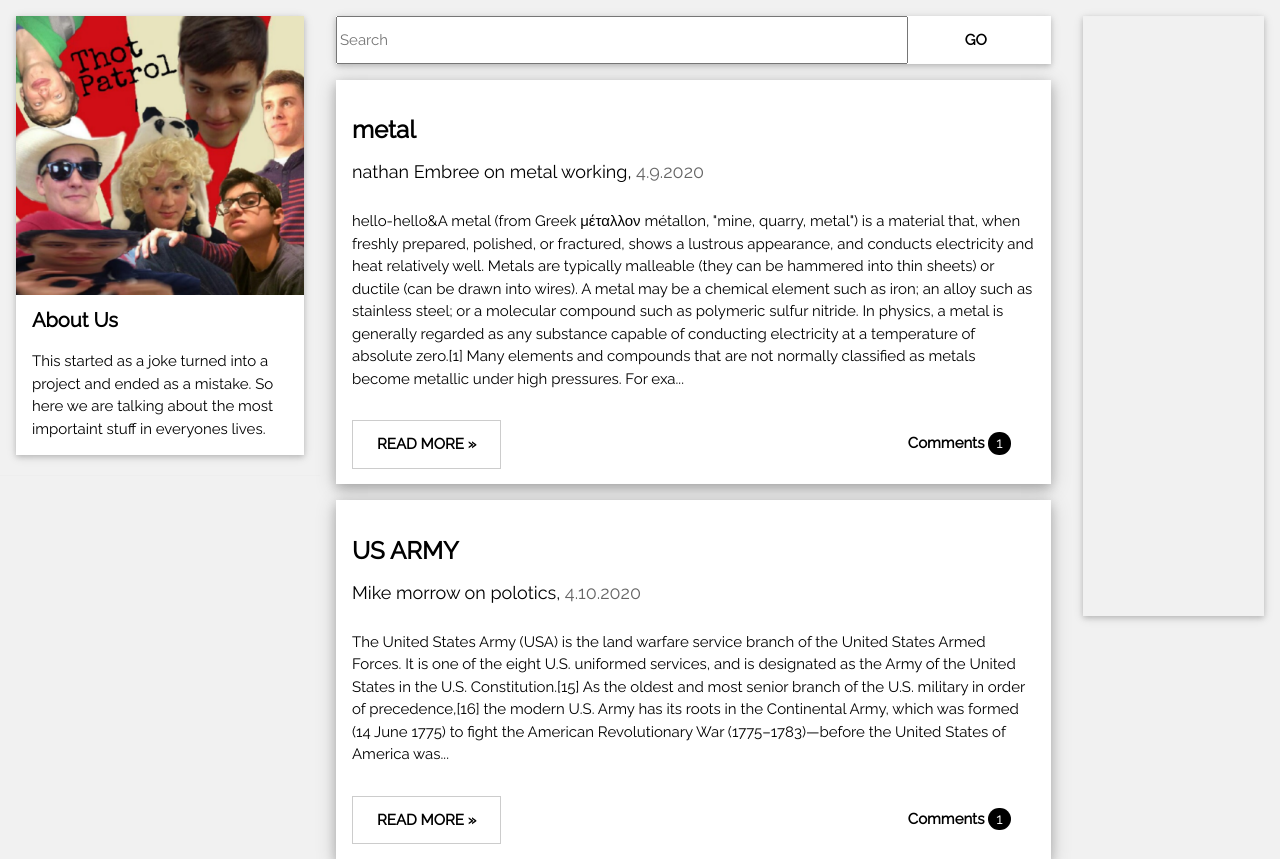
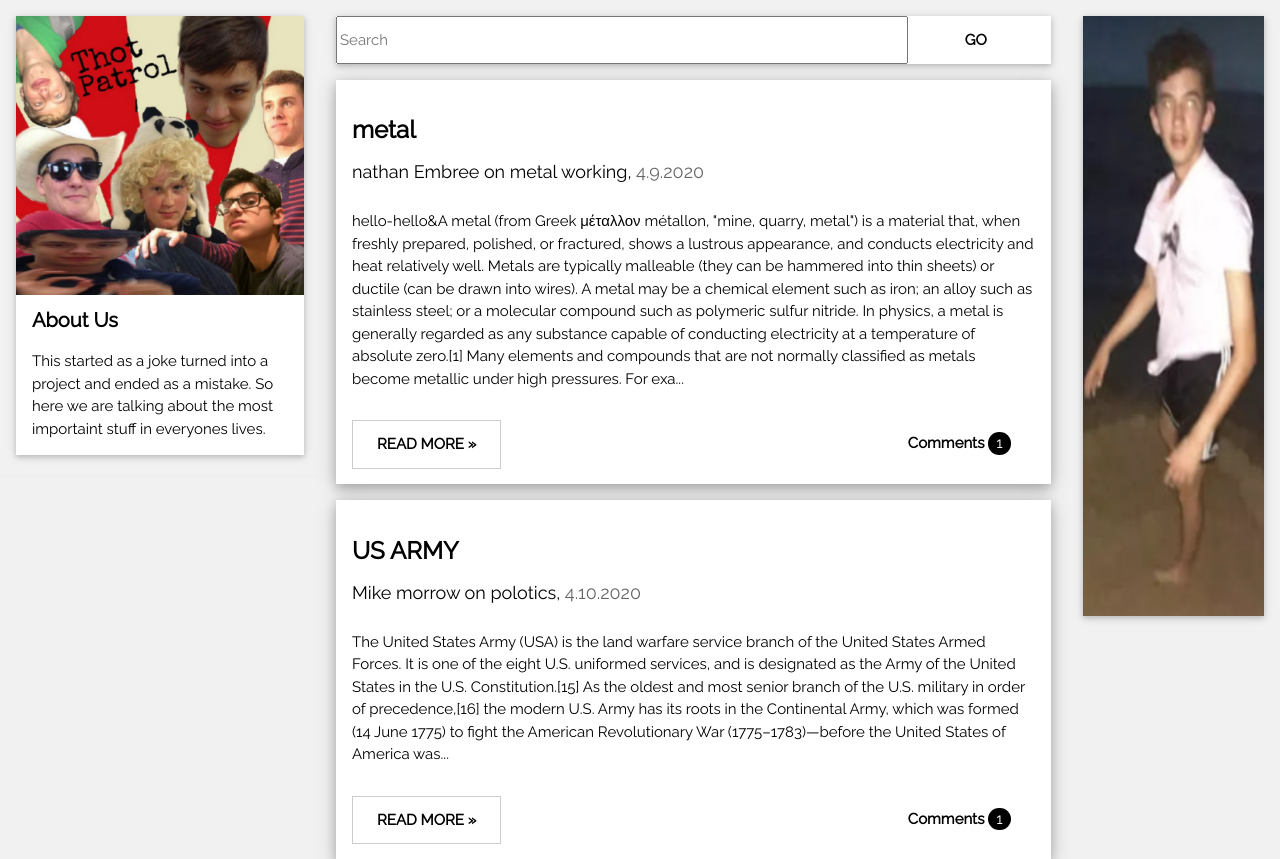
Before and after one commit to lewibs/MovieNightEtc, a PHP site: page / in a window 1280 px wide. Shown: the part 181-1040 px from the top of the page. Run offline with PHP 8.4, Linux system fonts and the light colour scheme; data that the repository does not hold is empty.

Commit message:
Revert "last change before putting it on the world wide web"
This reverts commit 48f8b8f8421420dfb756fcfcbaafbb987d9e1adc.

```diff
--- a/pageContent/advertisement.html
+++ b/pageContent/advertisement.html
@@ -7,15 +7,14 @@
 -->
   <div class="">
 	<div class="w3-hide-small w3-hide-medium w3-image">
-		<img src="../images/blank.png" alt="advertisment" style="min-height:600px; max-width:100%;">
+		<img src="../images/nolan.png" alt="advertisment" style="min-height:600px; max-width:100%;">
 	</div>
 
 	<div class="footer w3-light-grey">
 		<div class="w3-hide-large w3-image">
-			<img src="../images/blank.png" alt="advertisment" style="min-width:93%;max-height:60px; display:block; margin-left:auto;margin-right: auto;">
+			<img src="../images/we all do it jimbo.png" alt="advertisment" style="min-width:93%;max-height:60px; display:block; margin-left:auto;margin-right: auto;">
 		</div>
 	</div>
-
   </div>
 </div>
 </br>
--- a/pages/blogPost.php
+++ b/pages/blogPost.php
@@ -34,6 +34,7 @@ and is wrapped around the whole page content, except for the footer in this exam
 </div>
 
 
+
 <!-- END Grid -->
 </div>
 
--- a/pages/index.php
+++ b/pages/index.php
@@ -45,7 +45,6 @@ and is wrapped around the whole page content, except for the footer in this exam
 <div class="w3-col l3">
 
   <?php include "../pageContent/aboutUs.php" ?>
-
 <!-- END Introduction Menu -->
 </div>
 
```
Also changed, not shown: pageContent/subscribe.php (deleted, +0 -8 lines), images/blank.PNG (deleted).
